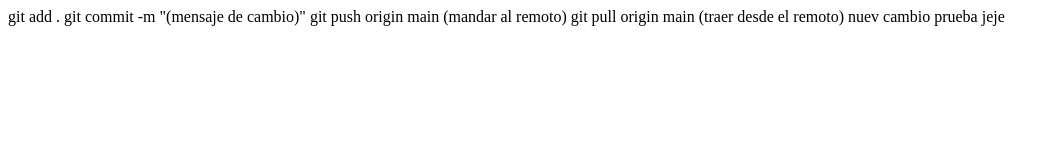
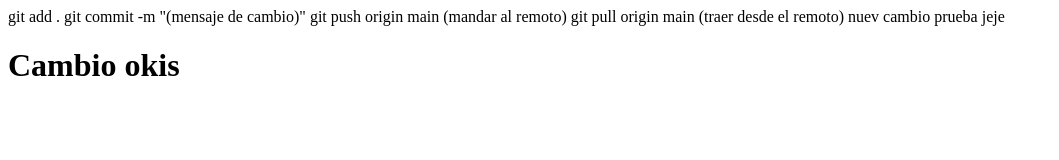
Before and after one commit to ExDiego/proyecto14, a plain HTML site: page index.html in a window 1280 px wide. Shown: the whole page, without its empty margins (0-1059 px from the left). Drawn offline with Linux system fonts and the light colour scheme.

Commit message:
cambio de rama y cambio en index okis

```diff
--- a/index.html
+++ b/index.html
@@ -12,5 +12,6 @@
     git pull origin main (traer desde el remoto)
 
     nuev cambio prueba jeje
+    <h1>Cambio okis</h1>
 </body>
 </html>
```
